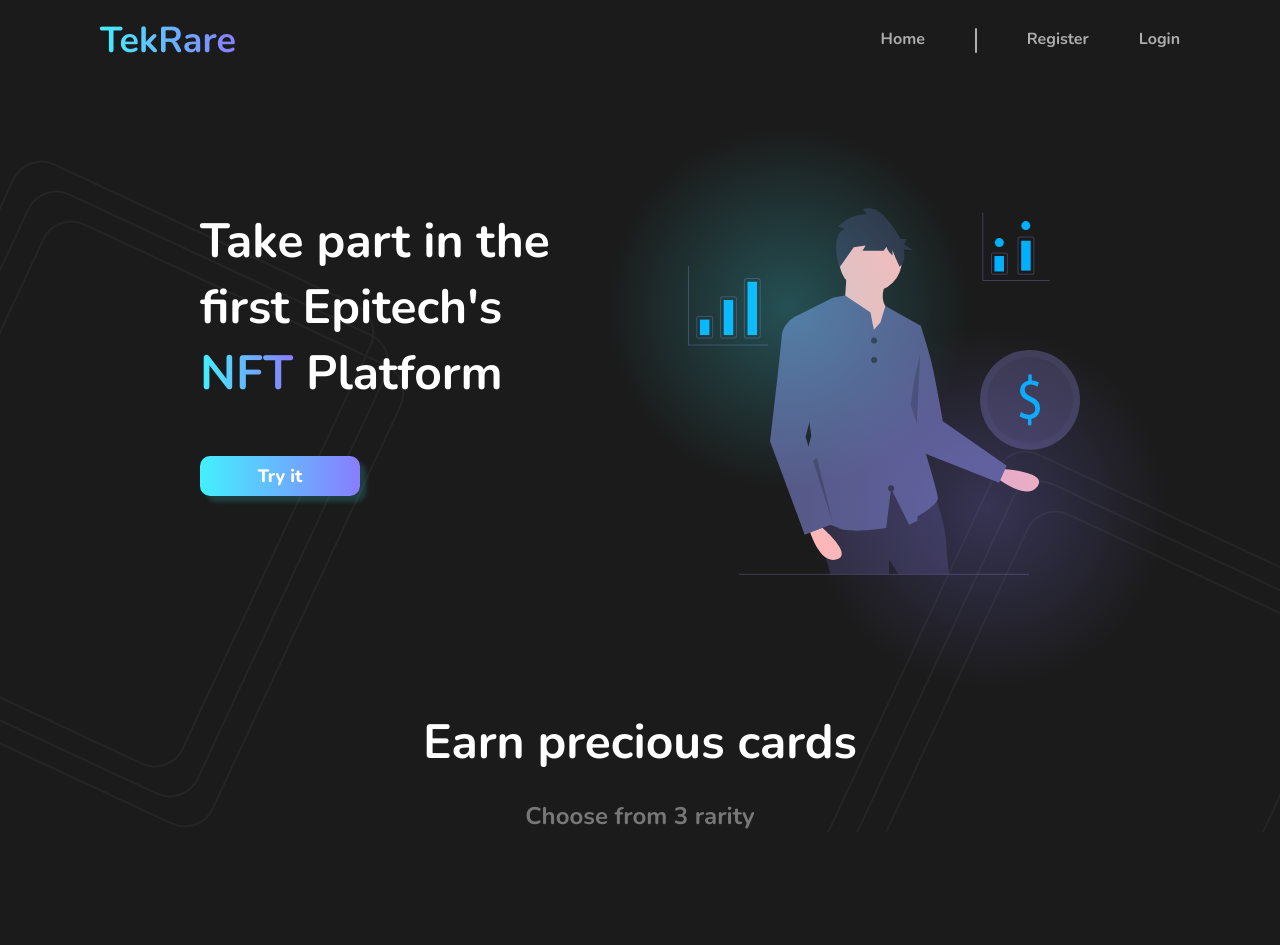
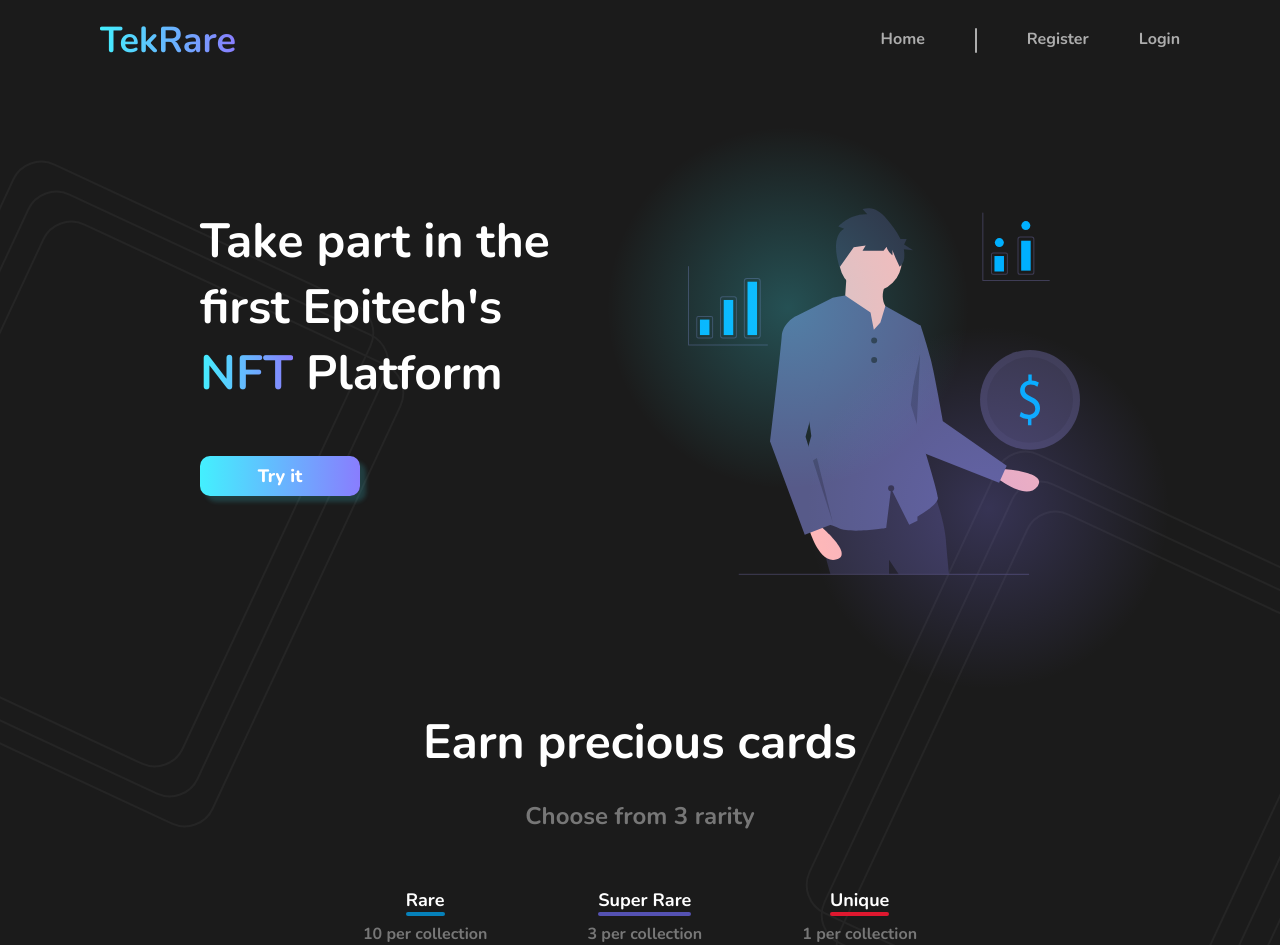
Before and after one commit to tekrare/front, a React (Create React App) app: page / in a window 1280 px wide. Before the commit the page ends 832 px from the top, so only its background shows below. Built offline with nearby package versions, Linux system fonts and the light colour scheme.

Commit message:
feat(pages/home): add cards title and description

```diff
--- a/src/pages/home/index.css
+++ b/src/pages/home/index.css
@@ -62,3 +62,49 @@
   text-align: center;
   color: #777777;
 }
+
+.home-page-cards {
+  display: flex;
+  flex-direction: row;
+  justify-content: center;
+  gap: 100px;
+}
+
+.home-page-card-container {
+  margin-top: 40px;
+}
+
+.home-page-card-text {
+  display: flex;
+  flex-direction: column;
+  align-items: center;
+  margin-top: 16px;
+}
+
+.home-page-card-text-title {
+  font-size: 18px;
+  width: fit-content;
+}
+
+.home-page-card-text-title-underline {
+  width: 100%;
+  height: 4px;
+  border-radius: 2px;
+}
+
+.home-page-card-text-title-rare-underline {
+  background-color: #0681BA;
+}
+
+.home-page-card-text-title-super-rare-underline {
+  background-color: #5552B3;
+}
+
+.home-page-card-text-title-unique-underline {
+  background-color: #DE182F;
+}
+
+.home-page-card-text-description {
+  margin-top: 7px;
+  color: #777777;
+}
--- a/src/pages/home/index.tsx
+++ b/src/pages/home/index.tsx
@@ -29,6 +29,35 @@ export default function Home(props: Props) {
       <div className="home-page-cards-container">
         <p className="home-page-cards-title">Earn precious cards</p>
         <p className="home-page-cards-description">Choose from 3 rarity</p>
+        <div className="home-page-cards">
+          <div className="home-page-card-container">
+            <div className="home-page-card-text">
+              <div className="home-page-card-text-title">
+                <p>Rare</p>
+                <div className="home-page-card-text-title-underline home-page-card-text-title-rare-underline" />
+              </div>
+              <p className="home-page-card-text-description">10 per collection</p>
+            </div>
+          </div>
+          <div className="home-page-card-container">
+            <div className="home-page-card-text">
+              <div className="home-page-card-text-title">
+                <p>Super Rare</p>
+                <div className="home-page-card-text-title-underline home-page-card-text-title-super-rare-underline" />
+              </div>
+              <p className="home-page-card-text-description">3 per collection</p>
+            </div>
+          </div>
+          <div className="home-page-card-container">
+            <div className="home-page-card-text">
+              <div className="home-page-card-text-title">
+                <p>Unique</p>
+                <div className="home-page-card-text-title-underline home-page-card-text-title-unique-underline" />
+              </div>
+              <p className="home-page-card-text-description">1 per collection</p>
+            </div>
+          </div>
+        </div>
       </div>
     </div>
   );
```
